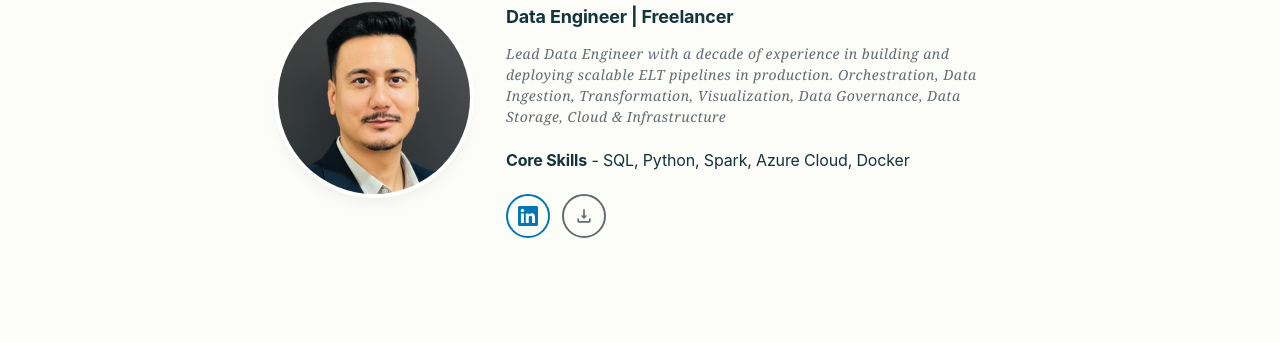
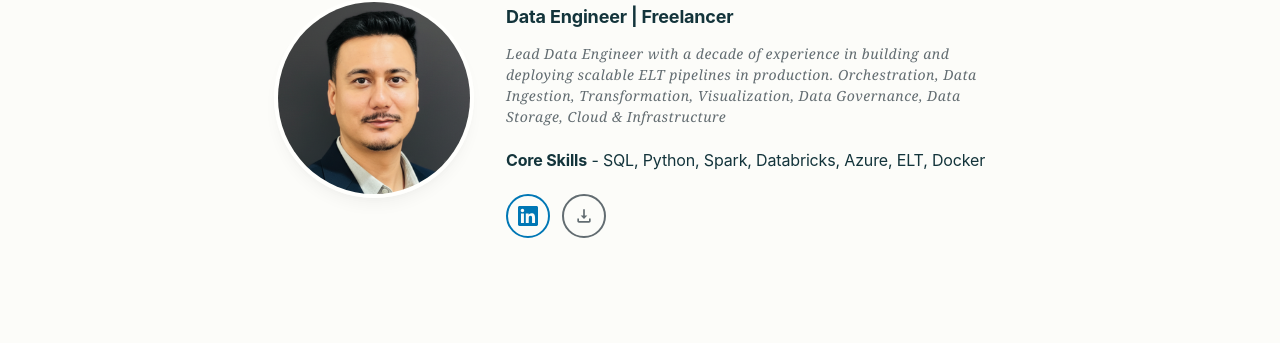
Before and after one commit to Adityagurung/adityagurung.github.io, a Jekyll site: the page built from index.html, in a window 1280 px wide and 900 px high. Shown: the part 260-603 px from the top of the window. Built offline with Jekyll 4.4.1, drawn with Linux system fonts in a browser that asks for light colours; some web fonts are replaced.

Commit message:
Initial commit

```diff
--- a/index.html
+++ b/index.html
@@ -14,7 +14,7 @@ title: Aditya Gurung - Lead Data Engineer
             <h2 class="title-heading"><strong>Data Engineer | Freelancer</strong></h2>
             <p class="description-text">Lead Data Engineer with a decade of experience in building and deploying scalable ELT pipelines in production. Orchestration, Data Ingestion, Transformation, Visualization, Data Governance, Data Storage, Cloud & Infrastructure</p>
             <div class="skills-section">
-                <h3 class="skills-heading"><strong>Core Skills</strong> - SQL, Python, Spark, Azure Cloud, Docker</h3>
+                <h3 class="skills-heading"><strong>Core Skills</strong> - SQL, Python, Spark, Databricks, Azure, ELT, Docker</h3>
             </div>
             <div class="social-links">
                 <a href="https://www.linkedin.com/in/aditya-gurung/" target="_blank" class="linkedin-link" title="LinkedIn Profile">
```
